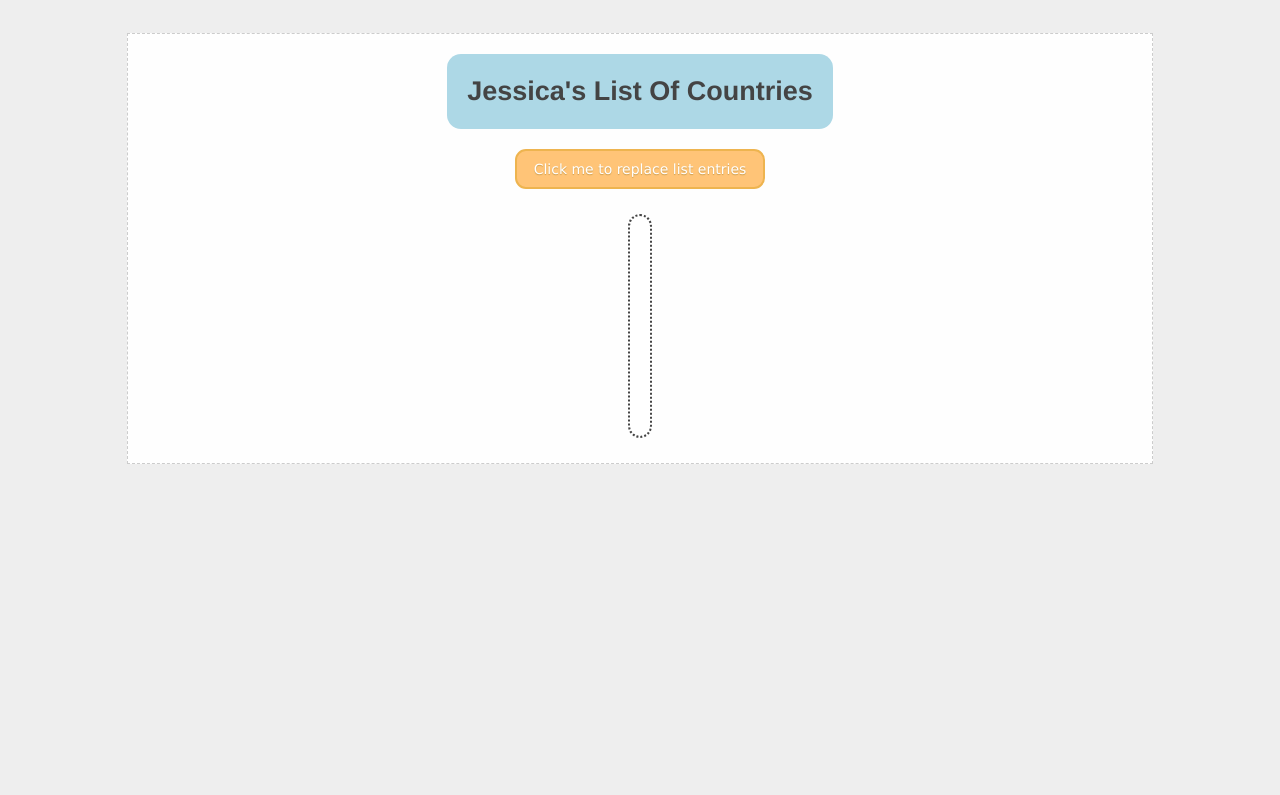
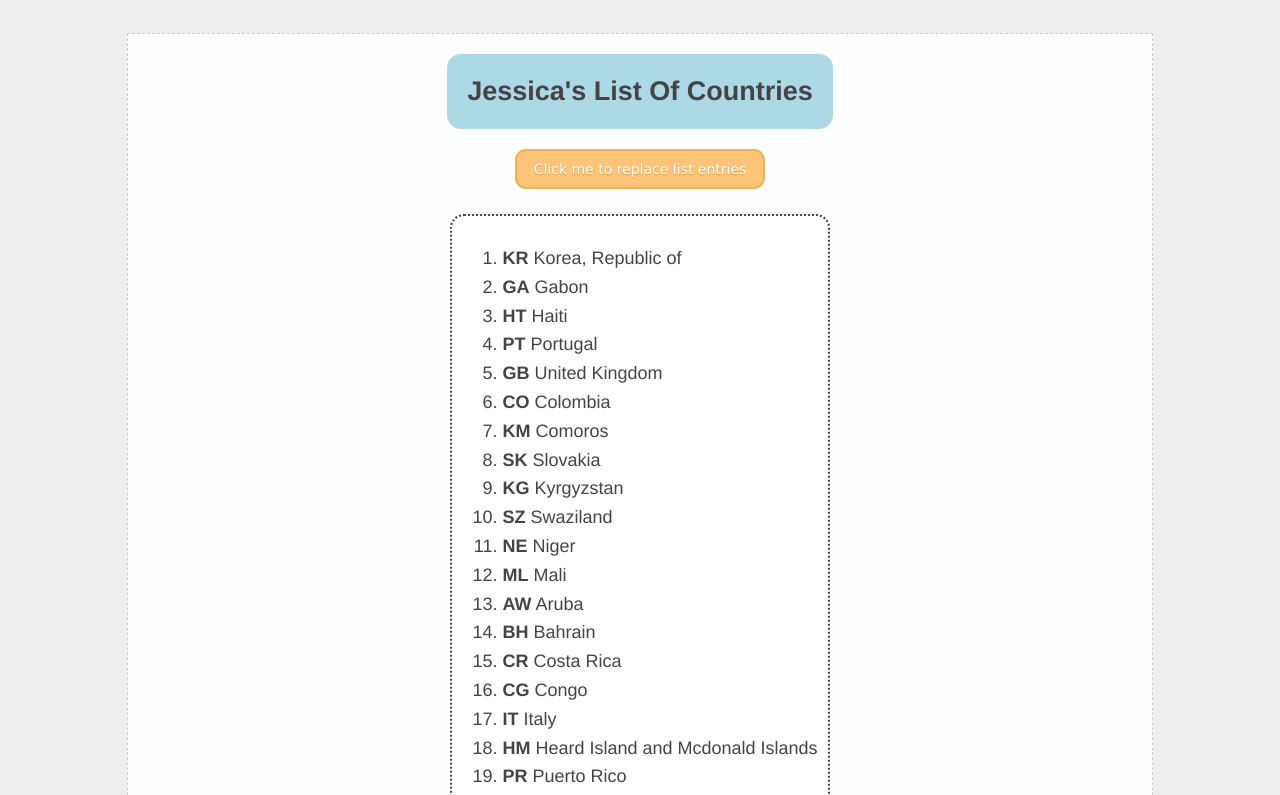
Before and after one commit to jessicatang12/jessicatang12.github.io, a plain HTML site: page lab_5/index.html in a window 1280 px wide. Both pictures are taken after a click on the button "Click me to replace list entries". Shown: the top 795 px of the page. Drawn offline with Linux system fonts and the light colour scheme.

Commit message:
works but doesnt clear content

```diff
--- a/lab_5/index.html
+++ b/lab_5/index.html
@@ -274,18 +274,16 @@
     var orderedlist = document.createElement("ol");
     orderedlist.className = "countries";
 
-    var rand = [];
-    countries.forEach (country => {
-      rand.push(country.name);
-    });
-
     function randomcountries() {
       var rand = [];
       var total = [];
       var notincluded = [];
-      while (rand.length < 25) {
+      for (i = 0; i < 25; i++) {
         var randomnum = Math.floor(Math.random()*242);
-        if (!(rand.includes(randomnum))) {
+        if (rand.includes(randomnum)) {
+          i--;
+        }
+        else {
           rand.push(randomnum);
         }
       for (let n = 0; n < 243; n++) {
@@ -296,22 +294,25 @@
           notincluded.push(num);
         }
       });
+    }
 
       let items = [];
       for (l = 0; l < 25; l++) {
         items.push(countries[rand[l]].code.bold()+" "+countries[rand[l]].name);
+        let list = document.createElement("li");
+        list.innerHTML = items[l];
+        orderedlist.appendChild(list);
       }
 
-      list = document.createElement("li");
-      list.innerHTML = items[l];
-      orderedlist.appendChild(list);
-      content.innerHTML = " ";
-      content.appendChild(orderedlist);
-      notincluded.forEach(not => {
-        console.log(countries[not]);
+      notincluded.forEach( y => {
+        console.log(countries[y]);
       });
+
     }
-  }
+
+    content.innerHTML = " ";
+    content.appendChild(orderedlist);
+
 
   </script>
 </body>
```
